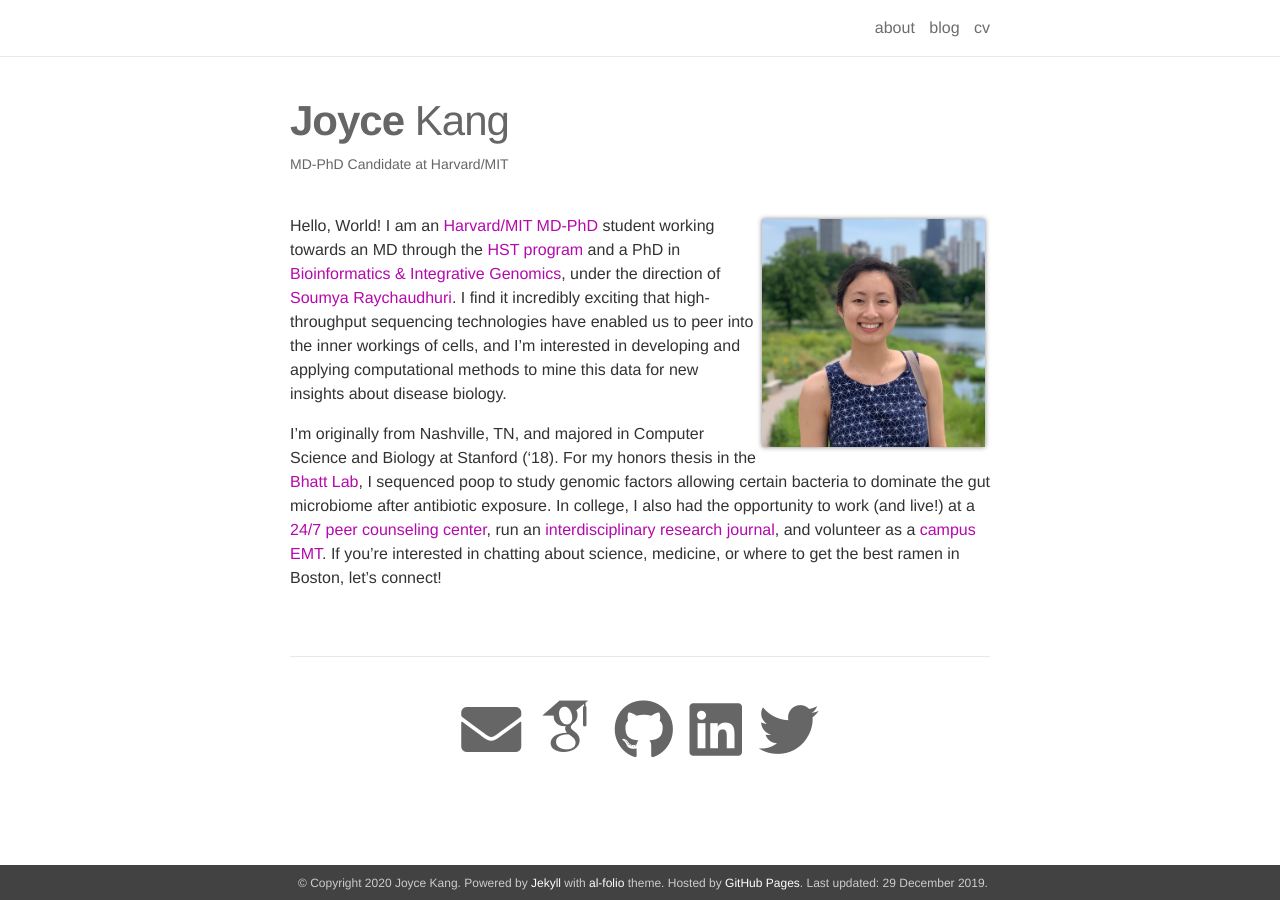
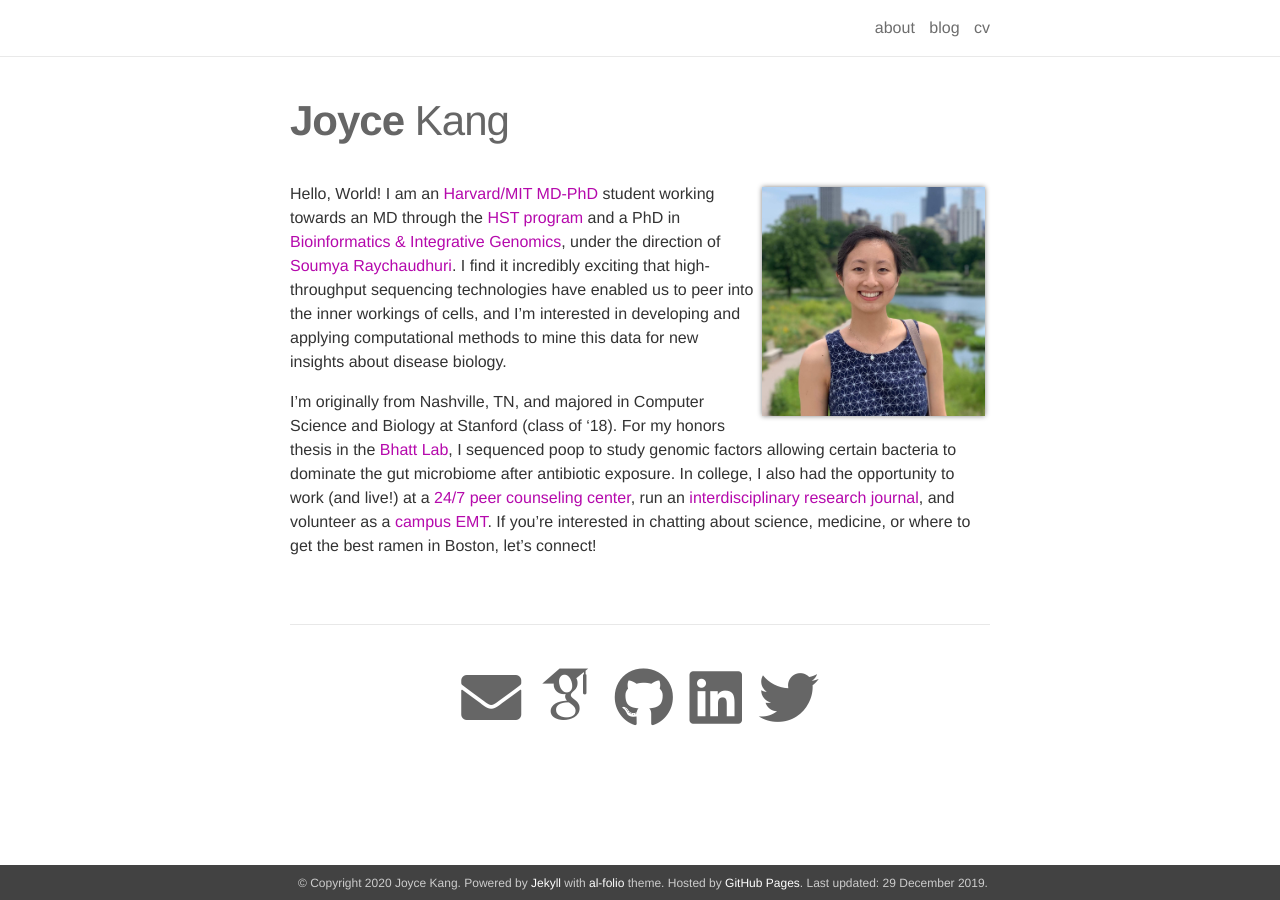
Before and after one commit to joycekang/joycekang.github.io, a Jekyll site: the page built from _pages/about.md, in a window 1280 px wide. Built offline with Jekyll 4.4.1, drawn with Linux system fonts in a browser that asks for light colours; nearby versions of some CDN libraries; some web fonts are replaced.

Commit message:
updated june

```diff
--- a/_pages/about.md
+++ b/_pages/about.md
@@ -2,7 +2,7 @@
 layout: about
 permalink: /
 title: <strong>Joyce</strong> Kang
-description: MD-PhD Candidate at Harvard/MIT
+description:
 
 profile:
   align: right
@@ -14,4 +14,4 @@ social: true
 
 Hello, World! I am an <a href="http://www.hms.harvard.edu/md_phd/program/" target="_blank">Harvard/MIT MD-PhD</a> student working towards an MD through the <a href="https://hst.mit.edu/" target = "_blank">HST program</a> and a PhD in <a href="http://dms.hms.harvard.edu/BIG/" target = "_blank">Bioinformatics & Integrative Genomics</a>, under the direction of <a href="https://immunogenomics.hms.harvard.edu/" target="_blank">Soumya Raychaudhuri</a>. I find it incredibly exciting that high-throughput sequencing technologies have enabled us to peer into the inner workings of cells, and I'm interested in developing and applying computational methods to mine this data for new insights about disease biology.
 
-I'm originally from Nashville, TN, and majored in Computer Science and Biology at Stanford ('18). For my honors thesis in the <a href="http://www.bhattlab.com" target="_blank">Bhatt Lab</a>, I sequenced poop to study genomic factors allowing certain bacteria to dominate the gut microbiome after antibiotic exposure. In college, I also had the opportunity to work (and live!) at a <a href="http://thebridge.stanford.edu" target="_blank">24/7 peer counseling center</a>, run an <a href="http://intersect.stanford.edu" target="_blank">interdisciplinary research journal</a>, and volunteer as a <a href="http://stems.stanford.edu/" target="_blank">campus EMT</a>. If you're interested in chatting about science, medicine, or where to get the best ramen in Boston, let's connect!
+I'm originally from Nashville, TN, and majored in Computer Science and Biology at Stanford (class of '18). For my honors thesis in the <a href="http://www.bhattlab.com" target="_blank">Bhatt Lab</a>, I sequenced poop to study genomic factors allowing certain bacteria to dominate the gut microbiome after antibiotic exposure. In college, I also had the opportunity to work (and live!) at a <a href="http://thebridge.stanford.edu" target="_blank">24/7 peer counseling center</a>, run an <a href="http://intersect.stanford.edu" target="_blank">interdisciplinary research journal</a>, and volunteer as a <a href="http://stems.stanford.edu/" target="_blank">campus EMT</a>. If you're interested in chatting about science, medicine, or where to get the best ramen in Boston, let's connect!
```
